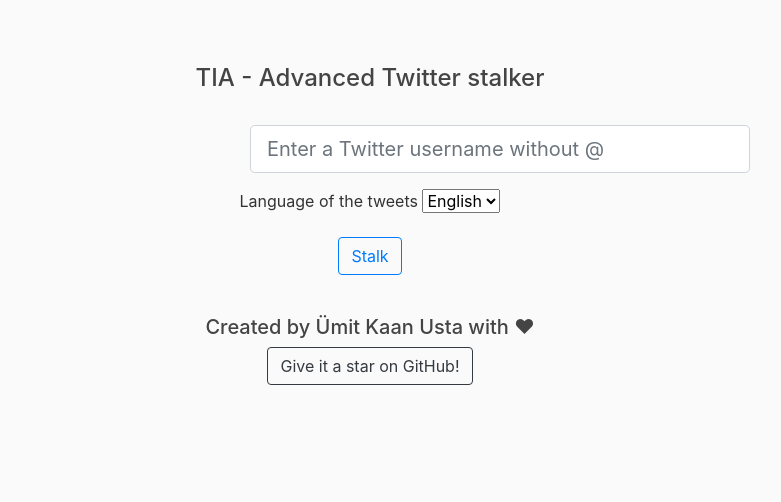
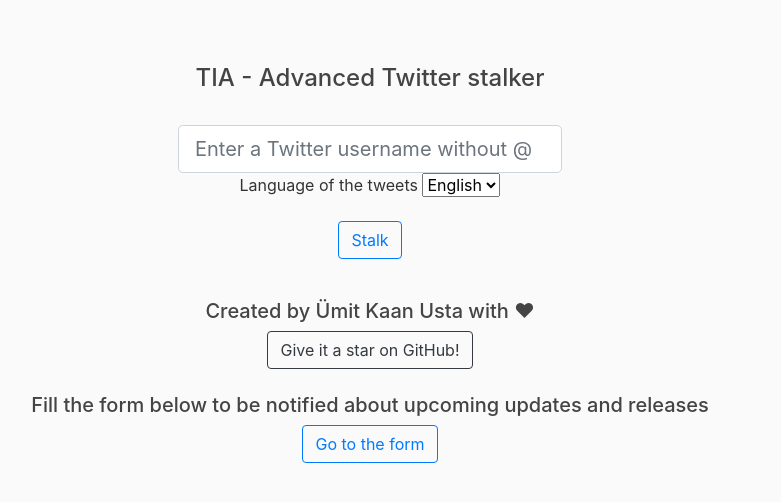
Before and after one commit to umitkaanusta/TIA, a Flask app: page / in a window 1280 px wide. Shown: the top 502 px of the page, without its empty margins (270-1051 px from the left). Run offline with Flask 2, Linux system fonts and the light colour scheme; some libraries are stand-ins or nearby versions.

Commit message:
small bugfix
- Aligned the input div to center
- Added "stalk again" button at the bottom of the stalking report in English too

```diff
--- a/tia/templates/home.html
+++ b/tia/templates/home.html
@@ -15,7 +15,7 @@
     <div class="text-center content-section">
         <form method="post" action="">
             {{ form.hidden_tag() }}
-            <div class="form-group" style="width: 500px; margin-left:520px">
+            <div class="form-group" style="margin:0 auto; width:30%">
                 {{ form.username.label(class="form-control-label w-50") }}
                 {% if form.username.errors %}
                     {{ form.username(class="form-control form-control-lg is-invalid") }}
@@ -41,6 +41,11 @@
         <h5>Created by Ümit Kaan Usta with ❤</h5>
         <a href="http://github.com/umitkaanusta/TIA" class="btn btn-outline-dark" role="button">Give it a star on GitHub!</a>
     </div>
+    <div class="text-center">
+        <br>
+        <h5>Fill the form below to be notified about upcoming updates and releases</h5>
+        <a href="https://forms.gle/f2bT7nXubFmsUYaE9" class="btn btn-outline-primary" role="button">Go to the form</a>
+    </div>
 
     <!-- Optional JS -->
     <script src="https://code.jquery.com/jquery-3.4.1.slim.min.js" integrity="sha384-J6qa4849blE2+poT4WnyKhv5vZF5SrPo0iEjwBvKU7imGFAV0wwj1yYfoRSJoZ+n" crossorigin="anonymous"></script>
--- a/tia/templates/results_en.html
+++ b/tia/templates/results_en.html
@@ -44,6 +44,10 @@
         <br>
         <p>Subjectivity scores - Hourly: <br> <img src="/static/images/{{ user_data['username'] }}_subjectivity_hourly.png"></p>
     </div>
+    <div class="text-center">
+        <br>
+        <a href="/home" class="btn btn-outline-primary" role="button">Stalk again</a>
+    </div>
 
     <!-- Optional JS -->
     <script src="https://code.jquery.com/jquery-3.4.1.slim.min.js" integrity="sha384-J6qa4849blE2+poT4WnyKhv5vZF5SrPo0iEjwBvKU7imGFAV0wwj1yYfoRSJoZ+n" crossorigin="anonymous"></script>
```
